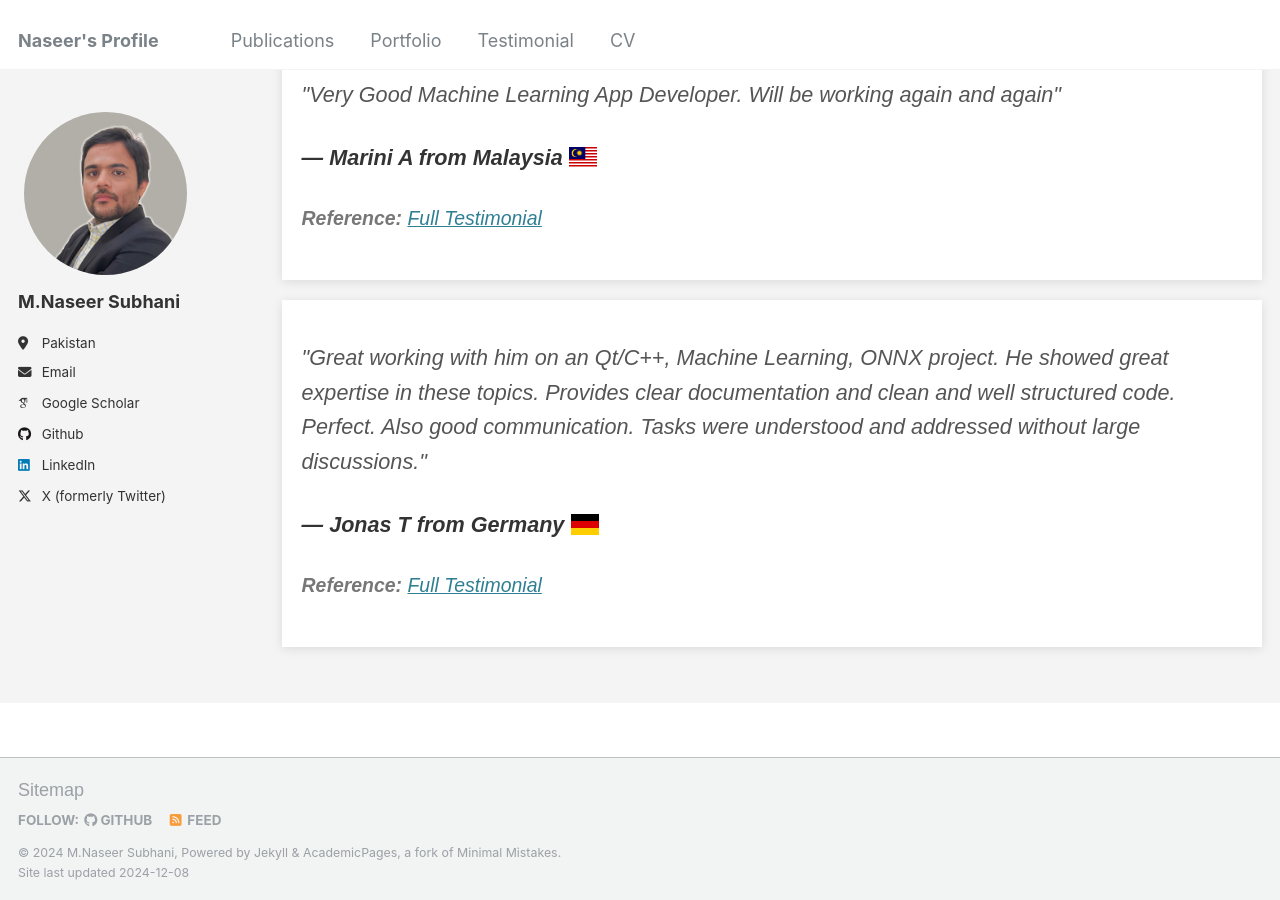
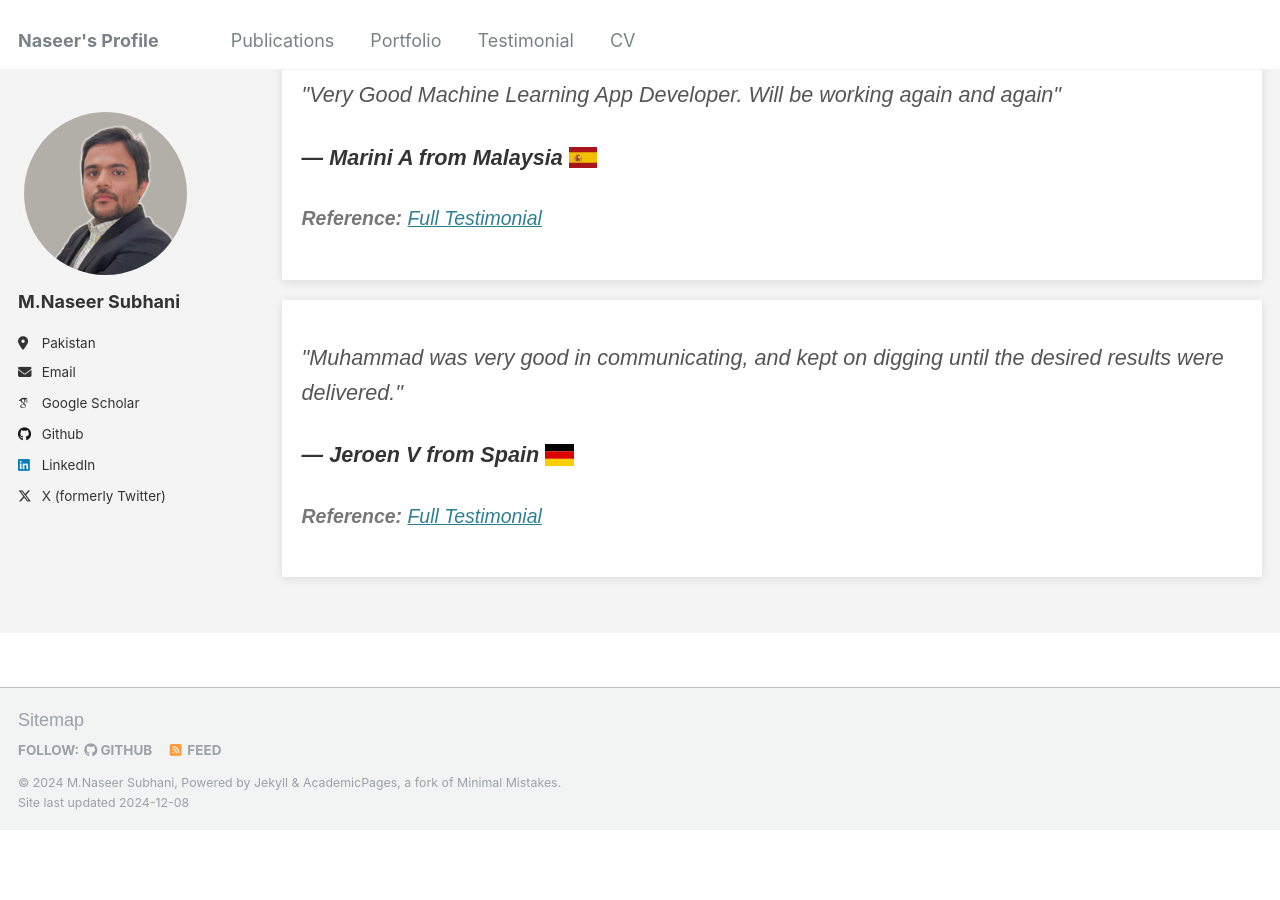
Before and after one commit to MNaseerSubhani/mnaseer.githu.io, a Jekyll site: the page built from _pages/testimonial.html, in a window 1280 px wide and 900 px high, scrolled down 1082 px. Built offline with Jekyll 4.4.1, drawn with Linux system fonts in a browser that asks for light colours; some web fonts are replaced; after the commit the page ends 1913 px from its top, so only the background shows below that.

Commit message:
change config file

```diff
--- a/_pages/testimonial.html
+++ b/_pages/testimonial.html
@@ -139,10 +139,10 @@ author_profile: true
         <p>"Very Good Machine Learning App Developer. Will be working again and again"</p>
         <p class="author">
           — Marini A from Malaysia
-          <span class="flag-icon flag-icon-my"></span> <!-- USA flag -->
+          <span class="flag-icon flag-icon-es"></span> <!-- USA flag -->
       </p>
       <p class="reference">
-        <strong>Reference:</strong> <a href="https://www.freelancer.com/u/OlektraGroup?review_context_id=36107197&review_type=project&frm=OlektraGroup&sb=t" target="_blank">Full Testimonial</a>
+        <strong>Reference:</strong> <a href="https://www.freelancer.com/u/OlektraGroup?review_context_id=35969737&review_type=project&frm=OlektraGroup&sb=t" target="_blank">Full Testimonial</a>
     </p>
     </div>
 
@@ -154,9 +154,9 @@ author_profile: true
   <div class="container">
 
     <div class="testimonial">
-        <p>"Great working with him on an Qt/C++, Machine Learning, ONNX project. He showed great expertise in these topics. Provides clear documentation and clean and well structured code. Perfect. Also good communication. Tasks were understood and addressed without large discussions."</p>
+        <p>"Muhammad was very good in communicating, and kept on digging until the desired results were delivered."</p>
         <p class="author">
-          — Jonas T from Germany
+          — Jeroen V from Spain
           <span class="flag-icon flag-icon-de"></span> <!-- USA flag -->
       </p>
       <p class="reference">
```
